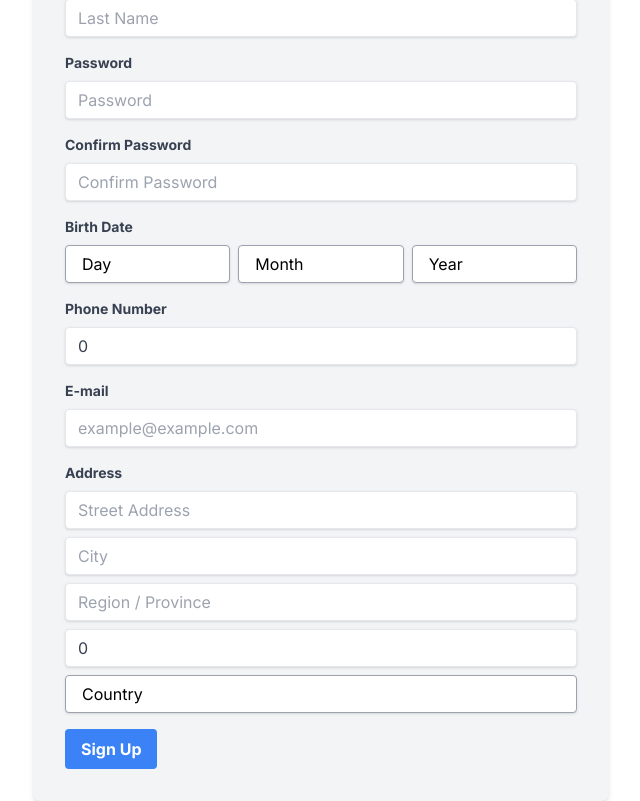
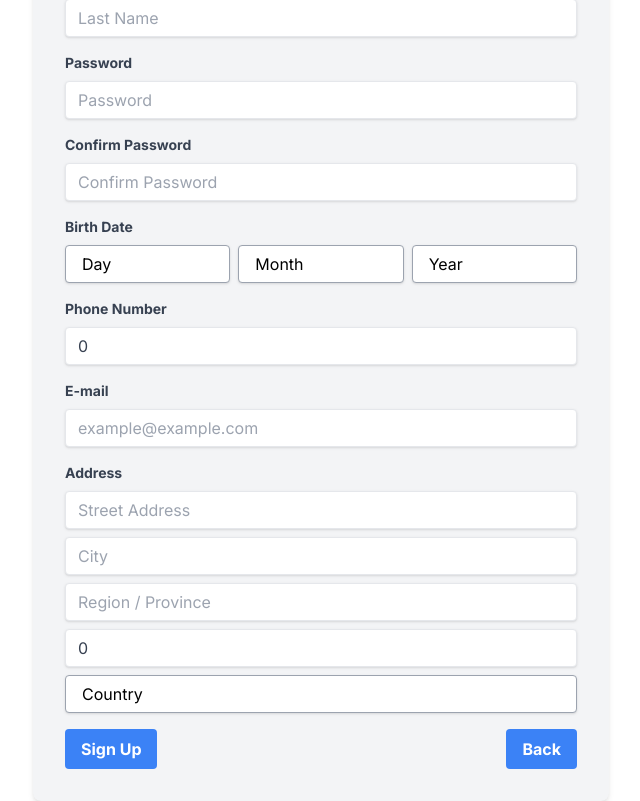
Before and after one commit to Daviti0410/GeoMARKET, a Next.js app: page /signUp in a window 1280 px wide. Shown: the part 243-1044 px from the top of the page, without its empty margins (319-959 px from the left). Built offline with nearby package versions, Linux system fonts and the light colour scheme.

Commit message:
Added back button in registration page

```diff
--- a/src/app/signUp/page.js
+++ b/src/app/signUp/page.js
@@ -317,6 +317,13 @@
           >
             Sign Up
           </button>
+          <button
+            className="bg-blue-500 hover:bg-blue-700 text-white font-bold py-2 px-4 rounded focus:outline-none focus:shadow-outline"
+            type="submit"
+            onClick={() => router.push("/")}
+          >
+            Back
+          </button>
         </div>
       </form>
       {message && <p className="mt-4 text-center">{message}</p>}
```
